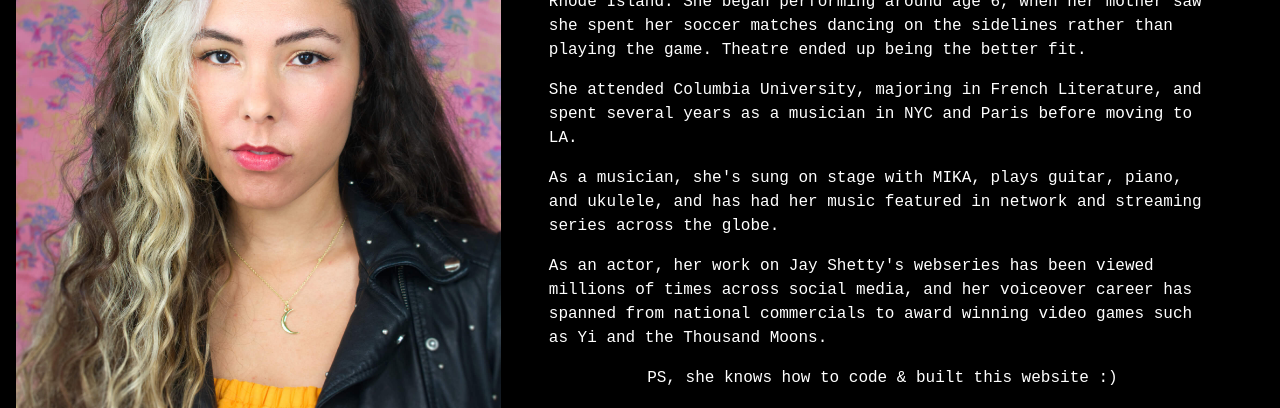
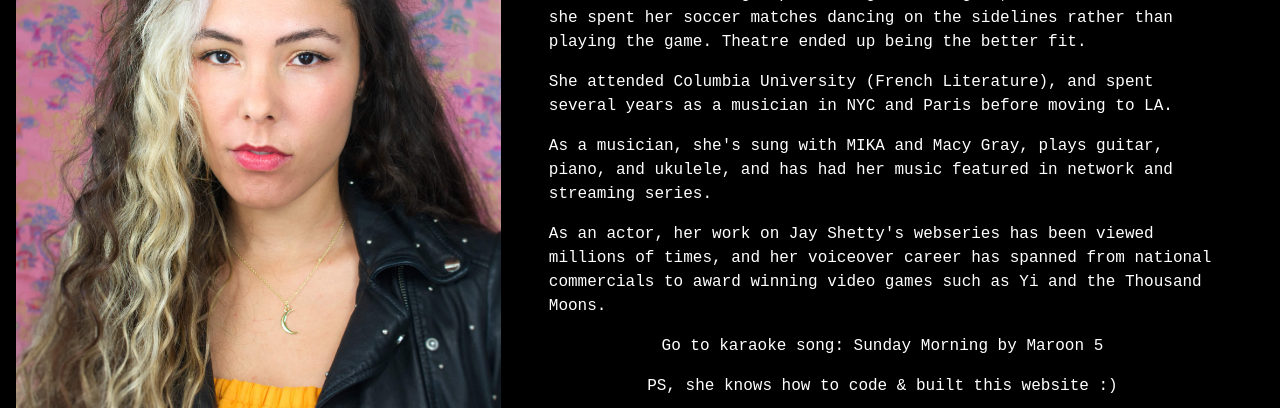
Before and after one commit to doremidom/acting-site, a React (Create React App) app: page / in a window 1280 px wide. Shown: the part 941-1349 px from the top of the page. Built offline with nearby package versions, Linux system fonts and the light colour scheme.

Commit message:
make gallery responsive

```diff
--- a/src/App.js
+++ b/src/App.js
@@ -106,23 +106,23 @@ function App() {
               than playing the game. Theatre ended up being the better fit.
             </p>
             <p>
-              She attended Columbia University, majoring in French Literature,
-              and spent several years as a musician in NYC and Paris before
-              moving to LA.
+              She attended Columbia University (French Literature), and spent
+              several years as a musician in NYC and Paris before moving to LA.
             </p>
 
             <p className="mt-4">
-              As a musician, she's sung on stage with MIKA, plays guitar, piano,
-              and ukulele, and has had her music featured in network and
-              streaming series across the globe.
+              As a musician, she's sung with MIKA and Macy Gray, plays guitar,
+              piano, and ukulele, and has had her music featured in network and
+              streaming series.
             </p>
 
             <p className="mt-4">
               As an actor, her work on Jay Shetty's webseries has been viewed
-              millions of times across social media, and her voiceover career
-              has spanned from national commercials to award winning video games
-              such as Yi and the Thousand Moons.
+              millions of times, and her voiceover career has spanned from
+              national commercials to award winning video games such as Yi and
+              the Thousand Moons.
             </p>
+            <p>Go to karaoke song: Sunday Morning by Maroon 5</p>
             <p className="mt-4">
               PS, she knows how to code & built this website :)
             </p>
@@ -233,7 +233,7 @@ function App() {
       </div>
       <div className="relative w-screen bg-black/95 pb-10" ref={photoRef}>
         <h2>Headshots</h2>
-        <div className="flex mb-8">
+        <div className="grid grid-cols-2 md:grid-cols-3 mb-8">
           <div>
             <img
               src="DominiqueStarHeadshot2.jpg"
@@ -254,7 +254,7 @@ function App() {
           </div>
         </div>
         <h2>Project Stills</h2>
-        <div className="grid-cols-3 grid">
+        <div className="grid-cols-2 md:grid-cols-3 grid">
           <div>
             <img
               src="DominiqueStarStillJayShetty.jpg"
@@ -262,13 +262,14 @@ function App() {
             />
           </div>
           <div>
+            <img src="splash.jpg" alt="Dominique Star in Perchance to Dream" />
+          </div>
+
+          <div>
             <img
               src="DominiqueStarStillJayShetty2.jpg"
               alt="Dominique Star in The Accident"
             />
-          </div>
-          <div>
-            <img src="splash.jpg" alt="Dominique Star in Perchance to Dream" />
           </div>
           <div>
             <img
```
